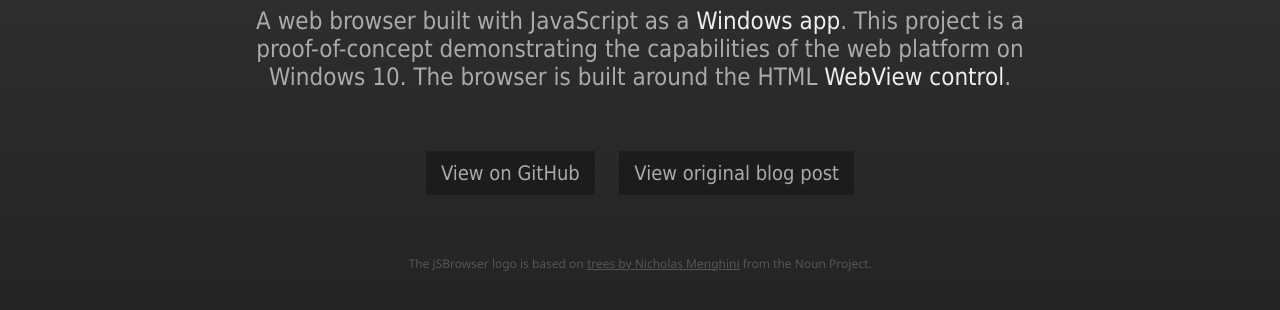
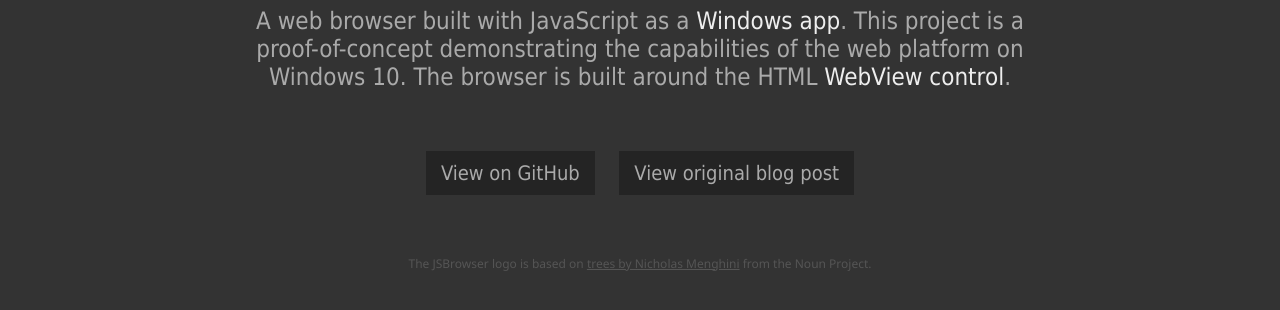
Before and after one commit to MicrosoftEdge/JSBrowser, a plain HTML site: page index.html in a window 1280 px wide. Shown: the part 428-738 px from the top of the page. Drawn offline with Linux system fonts and the light colour scheme.

Commit message:
remove gradient

```diff
--- a/index.html
+++ b/index.html
@@ -13,7 +13,7 @@
             height: 100%;
             margin: 0;
             padding: 0;
-            background: linear-gradient(to bottom, #3b3b3b 0%, #222 100%);
+            background: #333;
         }
 
         body {
```
